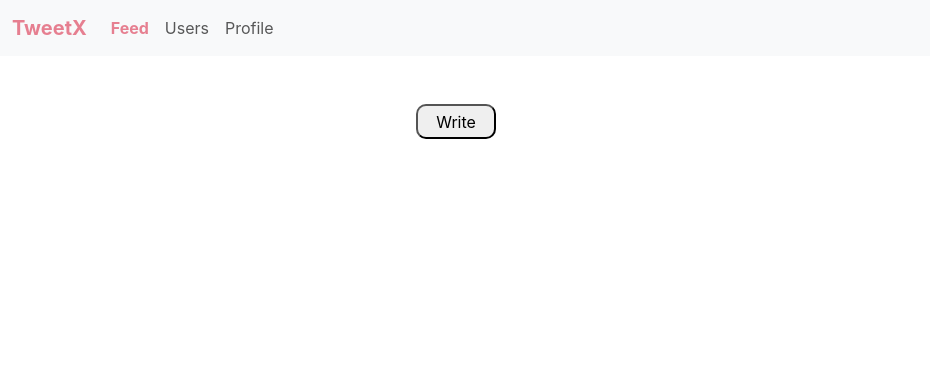
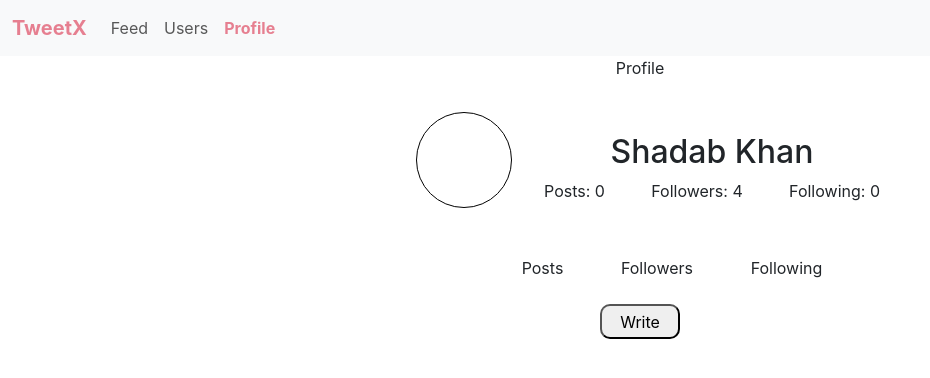
Before and after one commit to Shadab8989/tweetx, a React (Create React App) app: page /#/profile in a window 1280 px wide. Shown: the top 378 px of the page, without its empty margins (0-930 px from the left). Built offline with nearby package versions, Linux system fonts and the light colour scheme.

Commit message:
routing changes

```diff
--- a/src/App.js
+++ b/src/App.js
@@ -1,10 +1,12 @@
 import './App.css';
+import Main from './components/main/main';
 
 function App() {
 
 
   return (
     <div className="App">
+    <Main />
     </div>
   );
 }
--- /dev/null
+++ b/src/components/content.js
@@ -0,0 +1,22 @@
+import React from 'react'
+import Navbar from './navbar/navbar'
+import { HashRouter,Routes,Route } from 'react-router-dom'
+import Users from './users/users'
+import Feed from './feed/feed'
+import Profile from './profile/profile'
+
+function Content() {
+  return (
+    <HashRouter>
+    <Navbar />
+    <Routes>
+          <Route path="/" element={<Feed />} />
+          <Route path="/feed" element={<Feed />} />
+          <Route path="/users" element={<Users />} />
+          <Route path="/profile" element={<Profile />} />
+      </Routes>
+    </HashRouter>
+  )
+}
+
+export default Content
--- a/src/components/main/main.js
+++ b/src/components/main/main.js
@@ -1,10 +1,9 @@
 import React from "react";
-import Navbar from "../navbar/navbar";
-import { Outlet } from "react-router-dom";
 import LoginPage from "../login/loginPage";
 import { useState } from "react";
 import store from "../../store/store";
 import { Provider } from "react-redux";
+import Content from "../content";
 
 function Main() {
 	const defaultEmail = "sk@gmail.com";
@@ -32,10 +31,8 @@ function Main() {
 					changePassword={changePassword}
 				/>
 			) : (
-				<>
-					<Navbar />
-					<Outlet />
-				</>
+				<Content />
+
 			)}
 		</Provider>
 	);
--- a/src/components/navbar/navbar.js
+++ b/src/components/navbar/navbar.js
@@ -29,7 +29,7 @@ function Navbar() {
 										isActive ? "nav-link active link-active" : "nav-link"
 									}
 									aria-current="page"
-									to="/"
+									to="/Feed"
 								>
 									Feed
 								</NavLink>
--- a/src/index.js
+++ b/src/index.js
@@ -3,30 +3,11 @@ import ReactDOM from 'react-dom/client';
 import './index.css';
 import App from './App';
 import reportWebVitals from './reportWebVitals';
-import {
-	Route,
-	createBrowserRouter,
-	createRoutesFromElements,
-	RouterProvider,
-} from "react-router-dom";
-import Main from './components/main/main';
-import Feed from "./components/feed/feed";
-import Users from "./components/users/users";
-import Profile from "./components/profile/profile";
-
-const route = createBrowserRouter(
-  createRoutesFromElements(<Route path="/" element={<Main />}>
-          <Route path="" element={<Feed />} />
-          <Route path="users" element={<Users />} />
-          <Route path="profile" element={<Profile />} />
-      </Route>)
-)
 
 const root = ReactDOM.createRoot(document.getElementById('root'));
 root.render(
   <React.StrictMode>
-    {/* <App /> */}
-    <RouterProvider router={route} />
+    <App />
   </React.StrictMode>
 );
 
```
